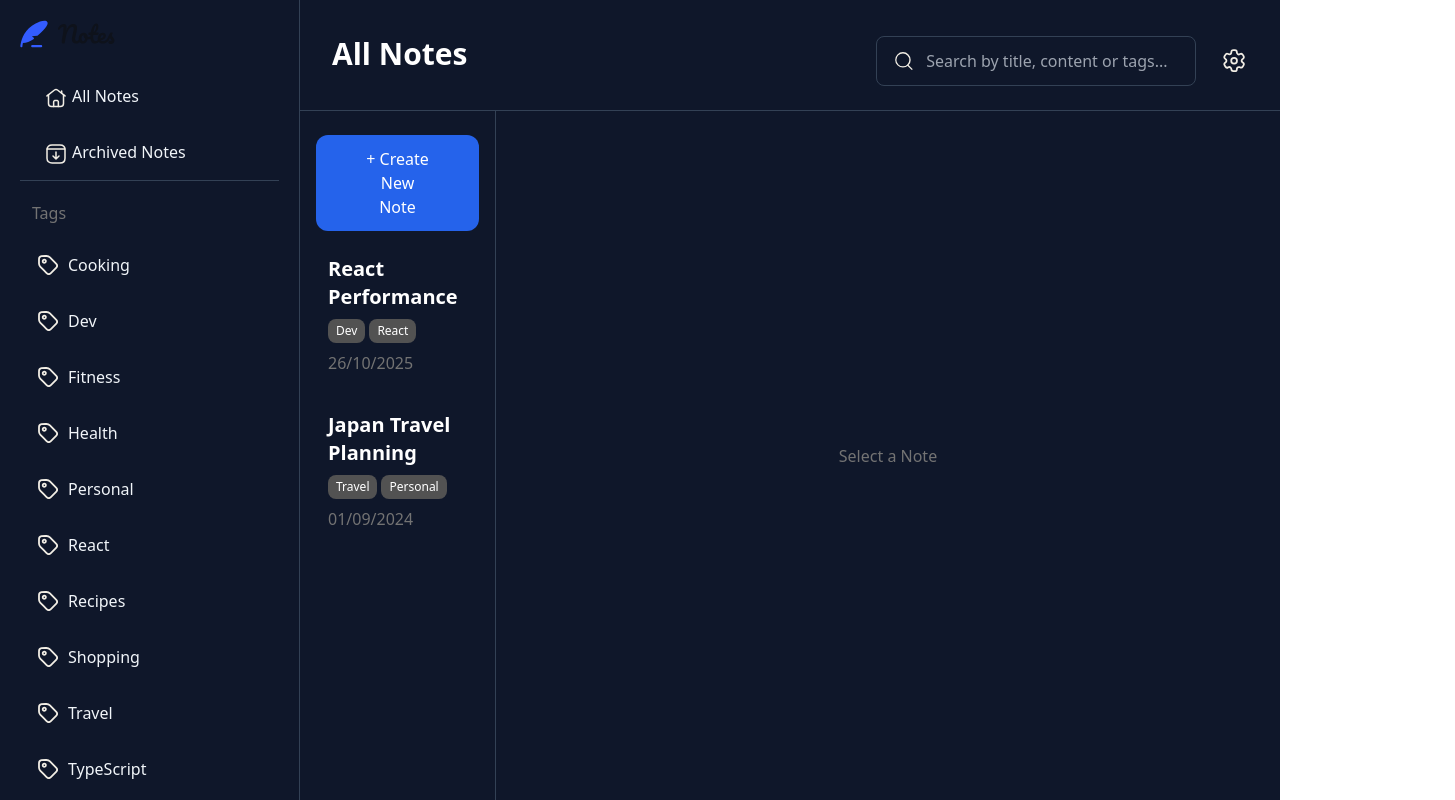
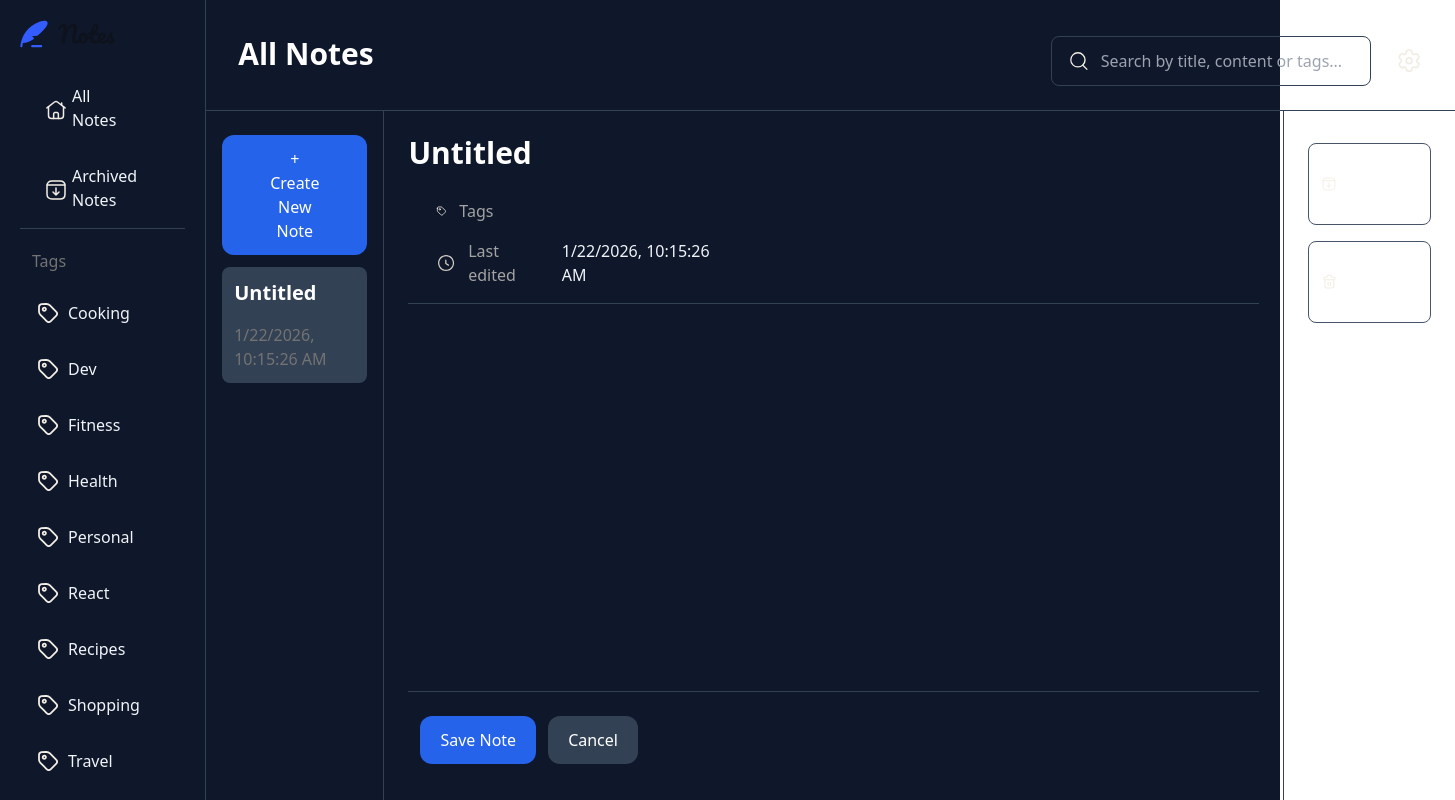
Before and after one commit to nonoyobussiness/note-taking-app, a React (Vite) app: page / in a window 1280 px wide. Both pictures are taken after a click on the button "+ Create New Note". Shown: the top 800 px of the page, 1455 px wide, since content can reach past the window. Built offline with nearby package versions, Linux system fonts and the light colour scheme.

Commit message:
added functinality for create new note

```diff
--- a/src/App.tsx
+++ b/src/App.tsx
@@ -5,34 +5,29 @@
   import { Sidebar } from "./components/Sidebar";
 
   export type Note = {
-    id:string;
-    title:string;
-    tags:string[];
-    lastEdited:string;
-    content:string;
+    id:string,
+    title:string,
+    tags:string[],
+    lastEdited:string,
+    content:string,
   };
 
   export default function App() {
 
-    const [notes,setNotes] = useState<Note[]>([
-      {
-        id: "1",
-        title: "React Performance",
-        tags: ["Dev", "React"],
-        lastEdited: "26/10/2025",
-        content: "Memoization, lazy loading, etc..."
-      },
-      {
-        id: "2",
-        title: "Japan Travel Planning",
-        tags: ["Travel", "Personal"],
-        lastEdited: "01/09/2024",
-        content: "Tokyo, Kyoto, Osaka..."
-      }
-    ]);
+    const [notes,setNotes] = useState<Note[]>([]);
     const [activeNoteId,setActiveNoteId] = useState<string | null>(null);
     const activeNote = notes.find(n => n.id === activeNoteId) ?? null;
-
+    function createNewNote(){
+      const newnote: Note = {
+        id:crypto.randomUUID(),
+        title: "Untitled",
+        content:"",
+        tags:[],
+        lastEdited:new Date().toLocaleString(),
+      };
+      setNotes(prev => [newnote,...prev]);
+      setActiveNoteId(newnote.id);
+    }
 
     return (
       <Layout
@@ -41,7 +36,8 @@
       notelist={<Notelist
         notes={notes}
         activeNoteId = {activeNoteId}
-        onSelect = {setActiveNoteId} />
+        onSelect = {setActiveNoteId}
+        onCreateNode={createNewNote} />
       }
       editor={<Editor note={activeNote} onChange={(updatedNote)=>{
         setNotes(notes=>notes.map(n=>n.id===updatedNote.id ? updatedNote:n));
--- a/src/components/Editor.tsx
+++ b/src/components/Editor.tsx
@@ -3,6 +3,7 @@ import TagIcon from "./../assets/images/icon-tag.svg?react";
 import ArchiveIcon from "./../assets/images/icon-archive.svg?react";
 import DeleteIcon from "./../assets/images/icon-delete.svg?react";
 import ClockIcon from "./../assets/images/icon-clock.svg?react";
+import { TagInput } from "./TagInput";
 
 type EditorProps = {
     note:Note | null;
@@ -20,16 +21,14 @@ export function Editor({note,onChange}:EditorProps){
             <div className="flex flex-col p-6 gap-3 w-[900px] border-r border-slate-700 h-full ">
                 <input className="font-bold text-3xl text-white bg-transparent outline-none" value={note.title} onChange={e => onChange({...note,title:e.target.value})} ></input>
                 <div className="flex flex-col border-b border-slate-700 w-full p-4 gap-4">
-                    <div className="flex flex-row gap-3 mx-3 items-center w-60">
+                    <div className="flex flex-row gap-3 mx-3 items-center w-[300px]">
                         <TagIcon className="w-5 h-5 invert" ></TagIcon>
                         <p className="text-neutral-400" >Tags</p>
                         <div className="ml-auto ">
-                            {note.tags.map(tag => (
-                                <span key={tag} className="rounded-lg text-white px-2 py-1">{tag}</span>
-                            ))}
+                            <TagInput note={note} onChange={onChange}></TagInput>
                         </div>
                     </div>
-                    <div className="flex gap-3 mx-3 items-center w-60 ">
+                    <div className="flex gap-3 mx-3 items-center w-[300px] ">
                             <ClockIcon className="w-5 h-5 invert"></ClockIcon>
                             <p className="text-neutral-400">Last edited</p>
                             <div className="ml-auto">
--- a/src/components/Notelist.tsx
+++ b/src/components/Notelist.tsx
@@ -1,18 +1,19 @@
-import type {Note} from "./../App"
+import type {Note} from "./../App";
 
 type NoteListProps = {
     notes:Note[];
     activeNoteId:string | null;
     onSelect:(id:string)=>void;
+    onCreateNode: () => void;
 };
 
 
-export function Notelist({notes,activeNoteId,onSelect}:NoteListProps){
+export function Notelist({notes,activeNoteId,onSelect,onCreateNode}:NoteListProps){
     return(
         <div className="h-full flex flex-col ">
 
             <div className="h-full pt-2 gap-3 flex flex-col">
-                <button className="bg-blue-600 text-center text-white py-3 px-12 rounded-xl cursor-pointer transition-colors hover:bg-blue-400" >+ Create New Note </button>
+                <button className="bg-blue-600 text-center text-white py-3 px-12 rounded-xl cursor-pointer transition-colors hover:bg-blue-400" onClick={onCreateNode} >+ Create New Note </button>
                 {notes.map(note=>(
                     <NotePreview
                     key={note.id}
--- /dev/null
+++ b/src/components/TagInput.tsx
@@ -0,0 +1,32 @@
+import type { Note } from "../App";
+import { useState } from "react";
+import { useEffect } from "react";
+
+type Props ={
+    note:Note,
+    onChange: (note:Note)=>void;
+};
+
+export function TagInput({note, onChange}: Props){
+    const [value,setValue]=useState("");
+    useEffect(() => {
+        setValue(note.tags.join(", "));
+        }, [note.id]);
+
+    function updateTags(input:string){
+        const tags = input.split(",").map(t=>t.trim()).filter(t=>t!=="");
+        onChange({
+            ...note,
+            tags,
+        });
+    }
+    return(
+        <input
+            value={value}
+            onChange={e=>{
+                const input = e.target.value;
+                setValue(input);
+                updateTags(input);
+            }} className="bg-transparent outline-none "></input>
+    )
+}
```
Also changed, not shown: 1 other file (tests, documents, lock files or other folders).
